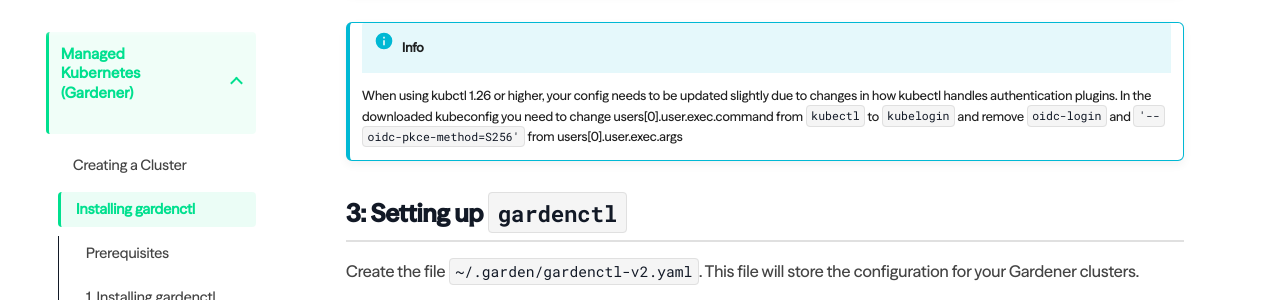
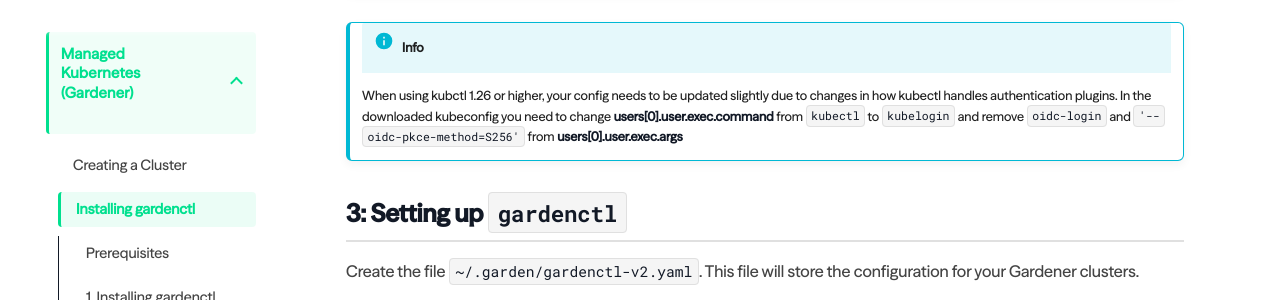
Before and after one commit to leafcloudhq/documentation-rtd, an MkDocs documentation site: the page built from docs/gardener/gardenctl.md, in a window 1280 px wide and 900 px high, scrolled down 2031 px. Shown: the part 172-472 px from the top of the window. Built offline with MkDocs 1.6.1 and Material for MkDocs 9.7.7, drawn with Linux system fonts in a browser that asks for light colours.

````diff
--- a/docs/gardener/gardenctl.md
+++ b/docs/gardener/gardenctl.md
@@ -74,7 +74,7 @@ sudo mv kubelogin /usr/local/bin/kubectl-oidc_login
     The downloaded Kubeconfig file provides access to your Gardener clusters and should be treated with the same level of care as your other cloud credentials. Avoid sharing this file with anyone and store it securely.
 
 !!! info
-    When using kubctl 1.26 or higher, your config needs to be updated slightly due to changes in how kubectl handles authentication plugins. In the downloaded kubeconfig you need to change users[0].user.exec.command from ```kubectl``` to ```kubelogin``` and remove ```oidc-login``` and ```'--oidc-pkce-method=S256'``` from users[0].user.exec.args
+    When using kubctl 1.26 or higher, your config needs to be updated slightly due to changes in how kubectl handles authentication plugins. In the downloaded kubeconfig you need to change **users[0].user.exec.command** from ```kubectl``` to ```kubelogin``` and remove ```oidc-login``` and ```'--oidc-pkce-method=S256'``` from **users[0].user.exec.args**
 
 ## 3: Setting up `gardenctl`
 
````
